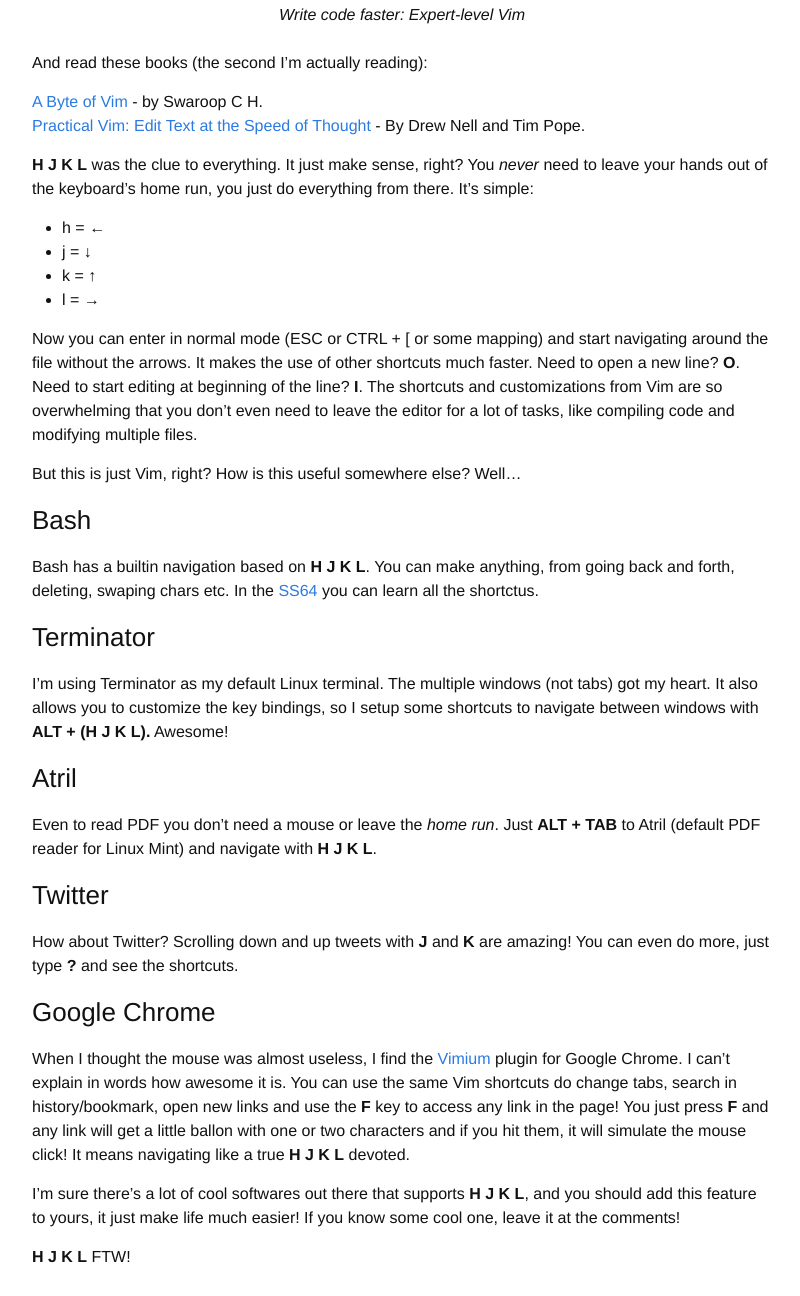
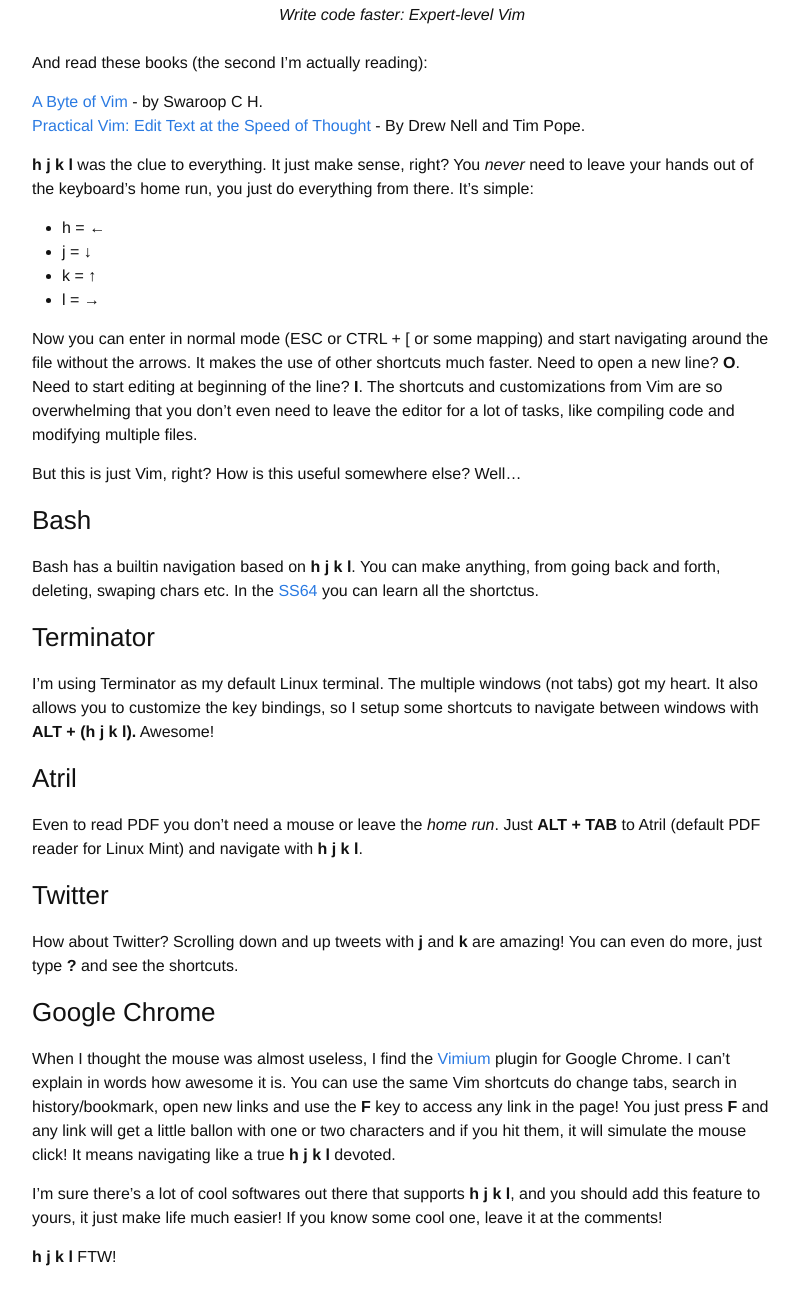
Before and after one commit to jonatasbaldin/jonatasbaldin.github.io, a Jekyll site: the page built from _posts/2015-05-08-hjkl.md, in a window 1280 px wide and 1400 px high, scrolled down 1043 px, cut to the strip 104-1400 px from the top of the window. Shown: the whole strip, without its empty margins (238-1038 px from the left). Built offline with Jekyll 4.4.1, drawn with Linux system fonts in a browser that asks for light colours; Markdown is read by kramdown in place of the engine named in the settings; comment, search, counter and statistics services are not loaded.

Commit message:
fix capital letters

```diff
--- a/_posts/2015-05-08-hjkl.md
+++ b/_posts/2015-05-08-hjkl.md
@@ -34,7 +34,7 @@
 [A Byte of Vim](http://www.swaroopch.com/notes/vim/) - by Swaroop C H.
 [Practical Vim: Edit Text at the Speed of Thought](https://pragprog.com/book/dnvim/practical-vim) - By Drew Nell and Tim Pope.
 
-**H J K L** was the clue to everything. It just make sense, right? You *never* need to leave your hands out of the keyboard's home run, you just do everything from there. It's simple:
+**h j k l** was the clue to everything. It just make sense, right? You *never* need to leave your hands out of the keyboard's home run, you just do everything from there. It's simple:
 
   * h = ←
   * j = ↓
@@ -46,20 +46,20 @@
 But this is just Vim, right? How is this useful somewhere else? Well...
 
 ### Bash ###
-Bash has a builtin navigation based on **H J K L**. You can make anything, from going back and forth, deleting, swaping chars etc. In the [SS64](http://ss64.com/bash/syntax-keyboard.html) you can learn all the shortctus.
+Bash has a builtin navigation based on **h j k l**. You can make anything, from going back and forth, deleting, swaping chars etc. In the [SS64](http://ss64.com/bash/syntax-keyboard.html) you can learn all the shortctus.
 
 ### Terminator ###
-I'm using Terminator as my default Linux terminal. The multiple windows (not tabs) got my heart. It also allows you to customize the key bindings, so I setup some shortcuts to navigate between windows with **ALT + (H J K L).** Awesome!
+I'm using Terminator as my default Linux terminal. The multiple windows (not tabs) got my heart. It also allows you to customize the key bindings, so I setup some shortcuts to navigate between windows with **ALT + (h j k l).** Awesome!
 
 ### Atril ###
-Even to read PDF you don't need a mouse or leave the *home run*. Just **ALT + TAB** to Atril (default PDF reader for Linux Mint) and navigate with **H J K L**.
+Even to read PDF you don't need a mouse or leave the *home run*. Just **ALT + TAB** to Atril (default PDF reader for Linux Mint) and navigate with **h j k l**.
 
 ### Twitter ###
-How about Twitter? Scrolling down and up tweets with **J** and **K** are amazing! You can even do more, just type **?** and see the shortcuts.
+How about Twitter? Scrolling down and up tweets with **j** and **k** are amazing! You can even do more, just type **?** and see the shortcuts.
 
 ### Google Chrome ###
-When I thought the mouse was almost useless, I find the [Vimium](https://Vimium.github.io/) plugin for Google Chrome. I can't explain in words how awesome it is. You can use the same Vim shortcuts do change tabs, search in history/bookmark, open new links and use the **F** key to access any link in the page! You just press **F** and any link will get a little ballon with one or two characters and if you hit them, it will simulate the mouse click! It means navigating like a true **H J K L** devoted.
+When I thought the mouse was almost useless, I find the [Vimium](https://Vimium.github.io/) plugin for Google Chrome. I can't explain in words how awesome it is. You can use the same Vim shortcuts do change tabs, search in history/bookmark, open new links and use the **F** key to access any link in the page! You just press **F** and any link will get a little ballon with one or two characters and if you hit them, it will simulate the mouse click! It means navigating like a true **h j k l** devoted.
 
-I'm sure there's a lot of cool softwares out there that supports **H J K L**, and you should add this feature to yours, it just make life much easier! If you know some cool one, leave it at the comments!
+I'm sure there's a lot of cool softwares out there that supports **h j k l**, and you should add this feature to yours, it just make life much easier! If you know some cool one, leave it at the comments!
 
-**H J K L** FTW!
+**h j k l** FTW!
```
